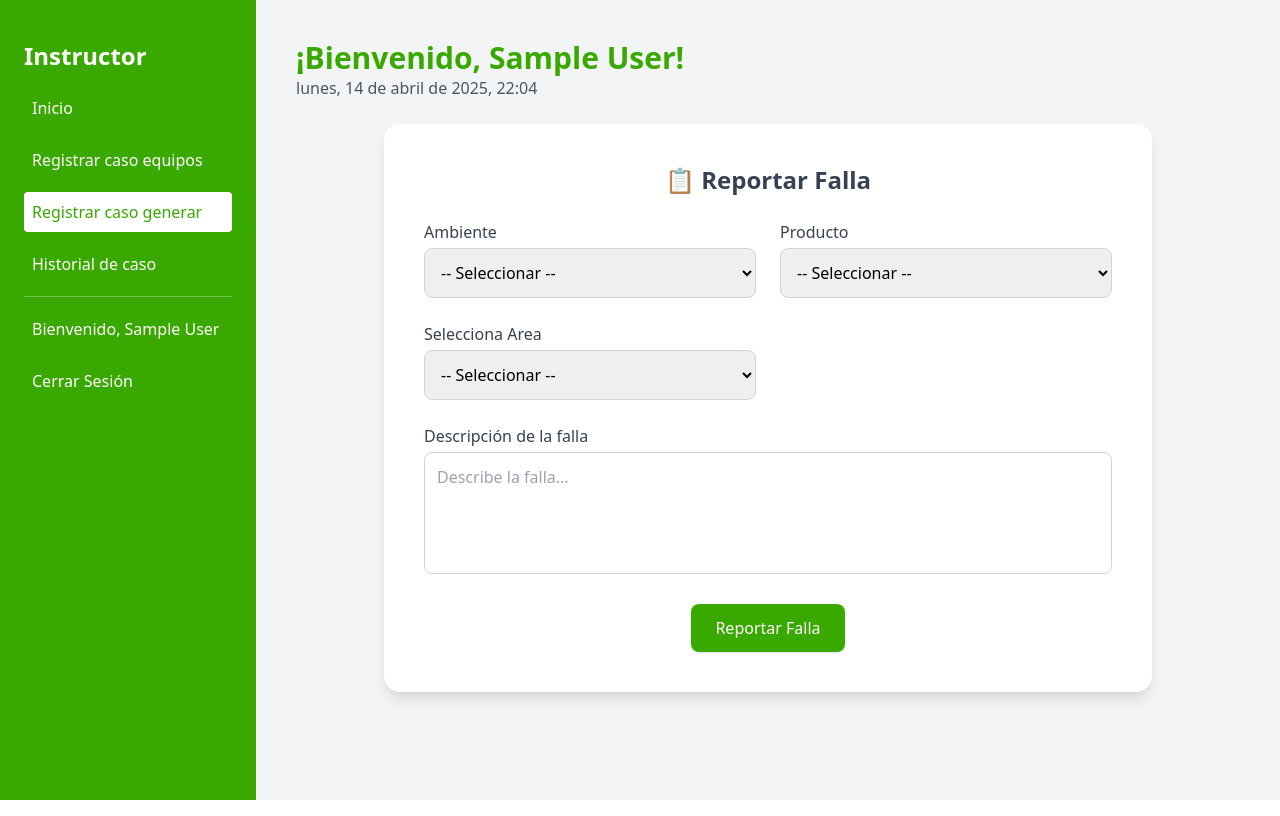
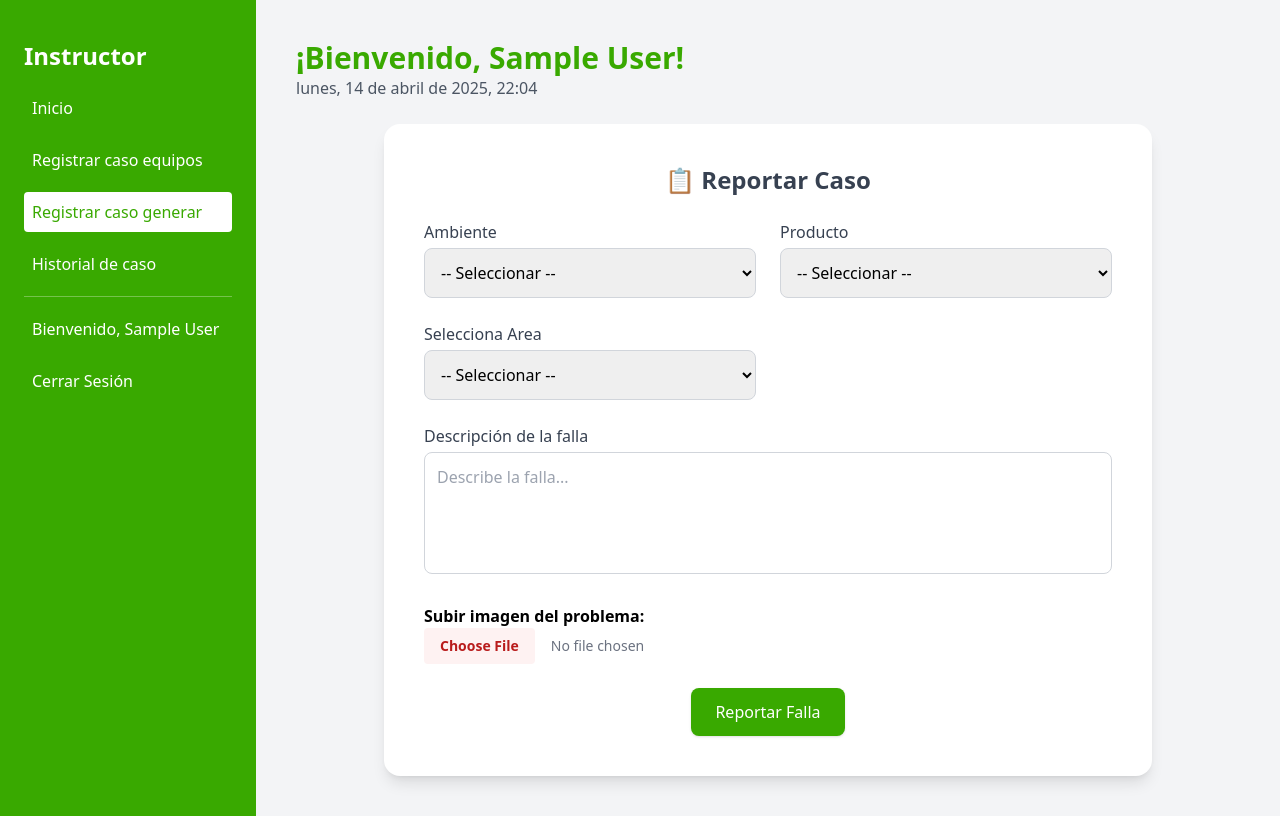
Before and after one commit to Stely69/mesa-de-ayuda, a PHP site: page /Instr/instructores in a window 1280 px wide. Run offline with PHP 8.4, Linux system fonts and the light colour scheme; the visitor is signed in with stand-in values (Sample User, id 1); data that the repository does not hold is empty; some libraries are stand-ins or nearby versions.

Commit message:
feat: update form title and add image upload functionality in instructores.php

```diff
--- a/public/views/Instr/instructores.php
+++ b/public/views/Instr/instructores.php
@@ -29,9 +29,9 @@
                 </div>
             </div>
             <div class="max-w-3xl mx-auto bg-white p-6 sm:p-10 rounded-2xl shadow-lg">
-                <h2 class="text-2xl font-semibold text-gray-700 mb-6 text-center">📋 Reportar Falla</h2>
+                <h2 class="text-2xl font-semibold text-gray-700 mb-6 text-center">📋 Reportar Caso</h2>
 
-                <form id="formReporteFalla" method="POST" class="space-y-6">
+                <form id="formReporteFalla" method="POST" class="space-y-6" enctype="multipart/form-data">
                     <input type="hidden" name="usuario_id" value="<?= $_SESSION['id'] ?>">
 
                     <div class="lg:grid lg:grid-cols-2 gap-6">
@@ -73,6 +73,11 @@
                     <div>
                         <label class="block text-gray-700 font-medium mb-1">Descripción de la falla</label>
                         <textarea name="descripcion" class="w-full p-3 border border-gray-300 rounded-lg focus:outline-none focus:ring-2 focus:ring-green-400 resize-none" rows="4" placeholder="Describe la falla..."></textarea>
+                    </div>
+
+                    <div>
+                        <label for="imagen" class="block font-semibold">Subir imagen del problema:</label>
+                        <input type="file" name="imagen" accept="image/*" class="block w-full text-sm text-gray-500 file:mr-4 file:py-2 file:px-4 file:rounded file:border-0 file:text-sm file:font-semibold file:bg-red-50 file:text-red-700 hover:file:bg-red-100"/>
                     </div>
 
                     <!-- Mensaje de éxito -->
```
